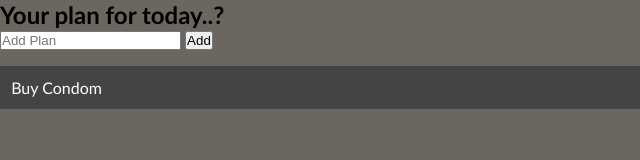
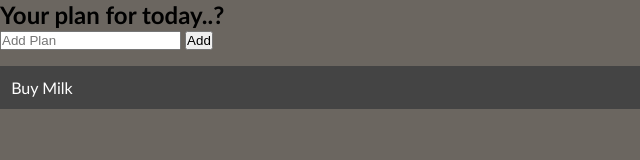
Before and after one commit to ramesh213/todo-app-js, a plain HTML site: page index.html in a window 1280 px wide. Shown: the full height of the page, 0-640 px from the left. Drawn offline with Linux system fonts and the light colour scheme.

Commit message:
changed todo

```diff
--- a/index.html
+++ b/index.html
@@ -17,7 +17,7 @@
 
         <ul class="todo-list">
             <li>
-                <span class="text">buy condom</span>
+                <span class="text">buy milk</span>
                 <div class="todo-buttons">
                     <button class="todo-btn done">Done</button>
                     <button class="todo-btn remove">Remove</button>
```
